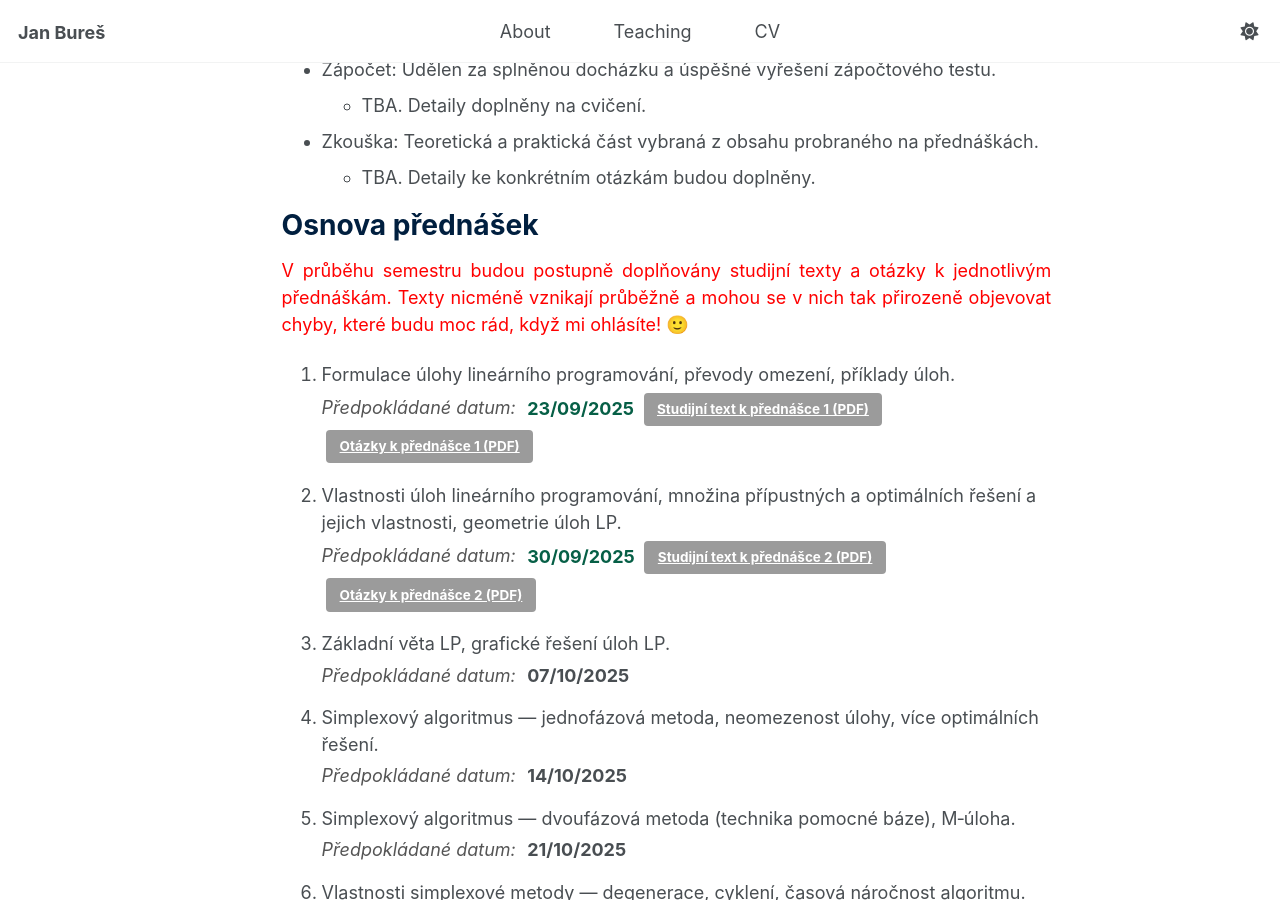
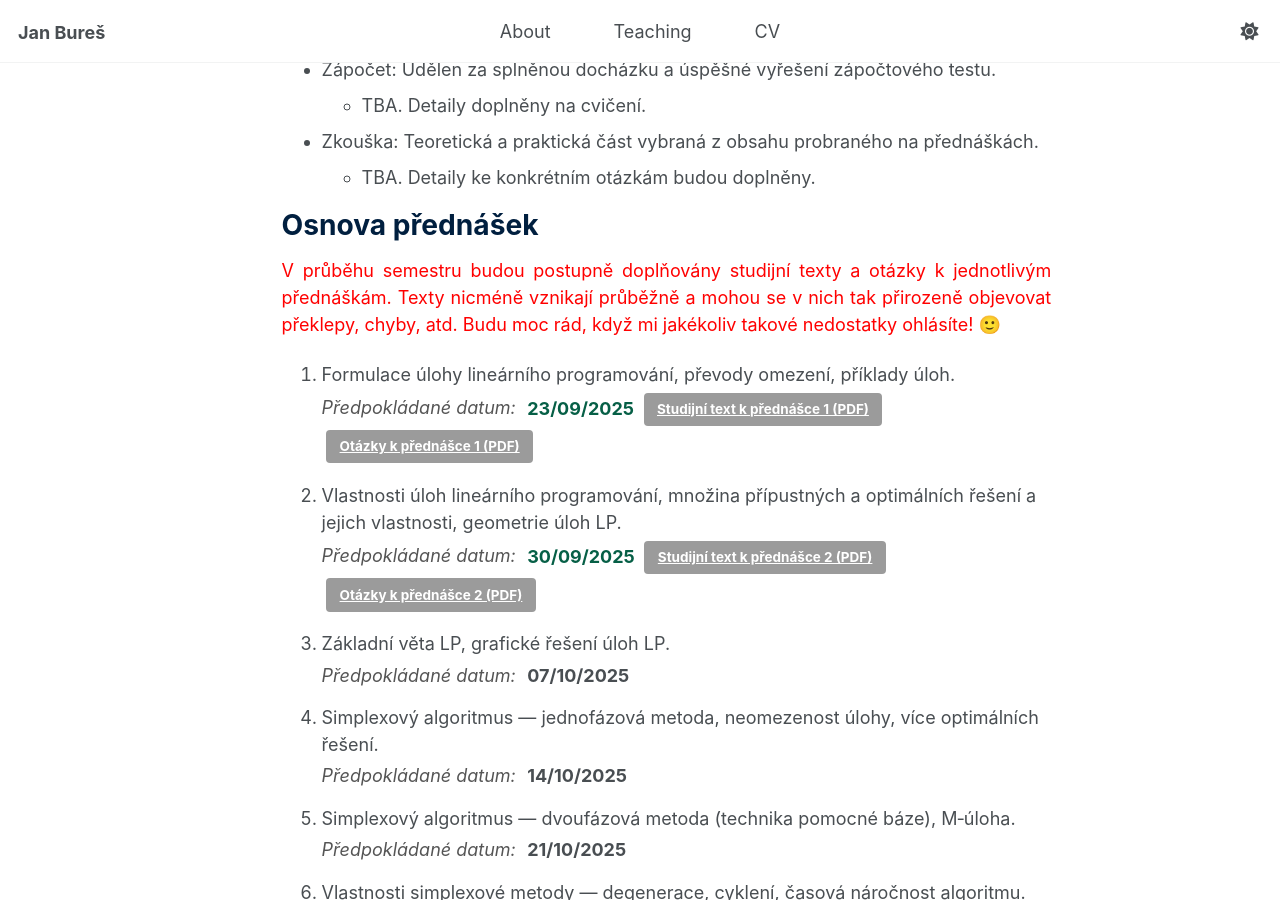
Before and after one commit to buresjan/buresjan.github.io, a Jekyll site: the page built from _teaching/01lip.md, in a window 1280 px wide and 900 px high, scrolled down 330 px. Built offline with Jekyll 4.4.1, drawn with Linux system fonts in a browser that asks for light colours.

Commit message:
rename course

```diff
--- a/_teaching/2025-fall-01-linear-programming.md
+++ b/_teaching/01lip.md
@@ -27,7 +27,7 @@
 Osnova přednášek
 ======
 
-<p style="color: red; text-align: justify;">V průběhu semestru budou postupně doplňovány studijní texty a otázky k jednotlivým přednáškám. Texty nicméně vznikají průběžně a mohou se v nich tak přirozeně objevovat chyby, které budu moc rád, když mi ohlásíte! 🙂</p>
+<p style="color: red; text-align: justify;">V průběhu semestru budou postupně doplňovány studijní texty a otázky k jednotlivým přednáškám. Texty nicméně vznikají průběžně a mohou se v nich tak přirozeně objevovat překlepy, chyby, atd. Budu moc rád, když mi jakékoliv takové nedostatky ohlásíte! 🙂</p>
 
 <style>
 .lp-date { margin: 0.25rem 0 0.85rem 0; }
```
Also changed, not shown: other parts of _teaching/01lip.md (+1 -1 lines).
